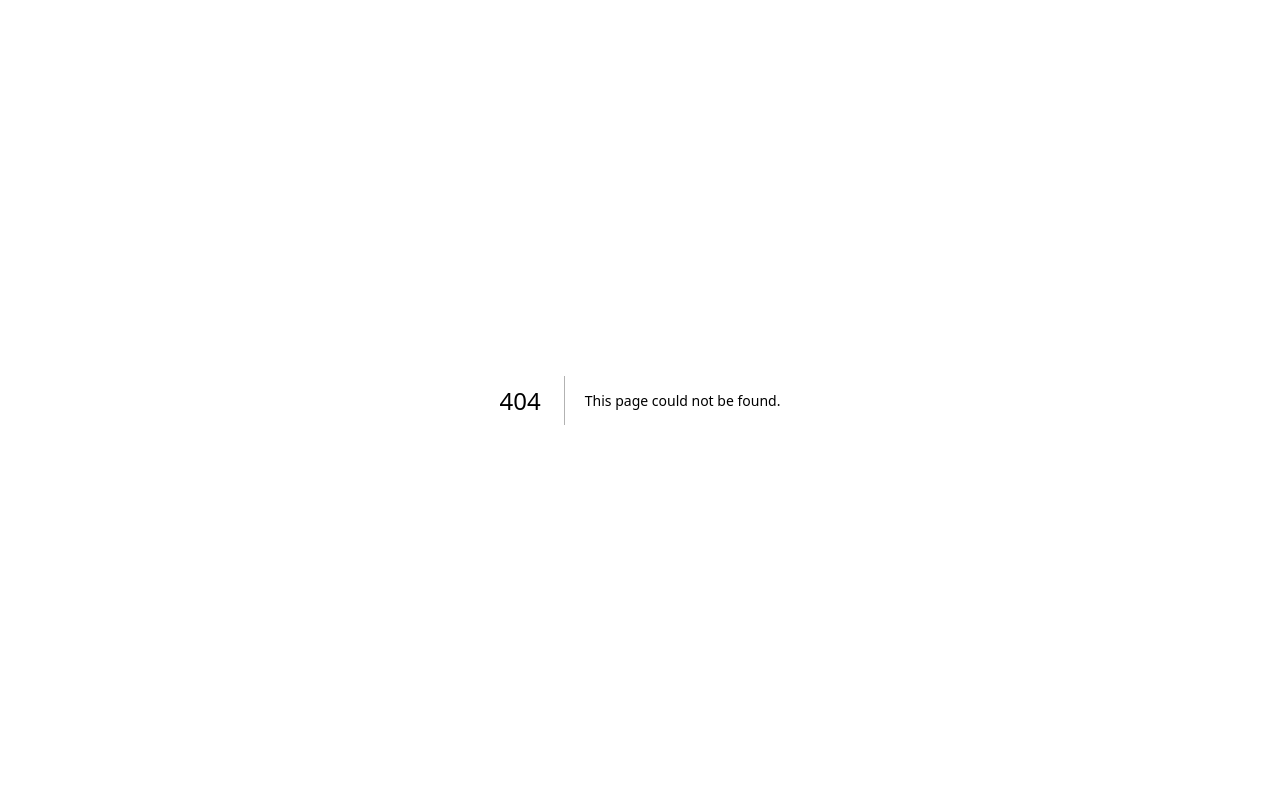
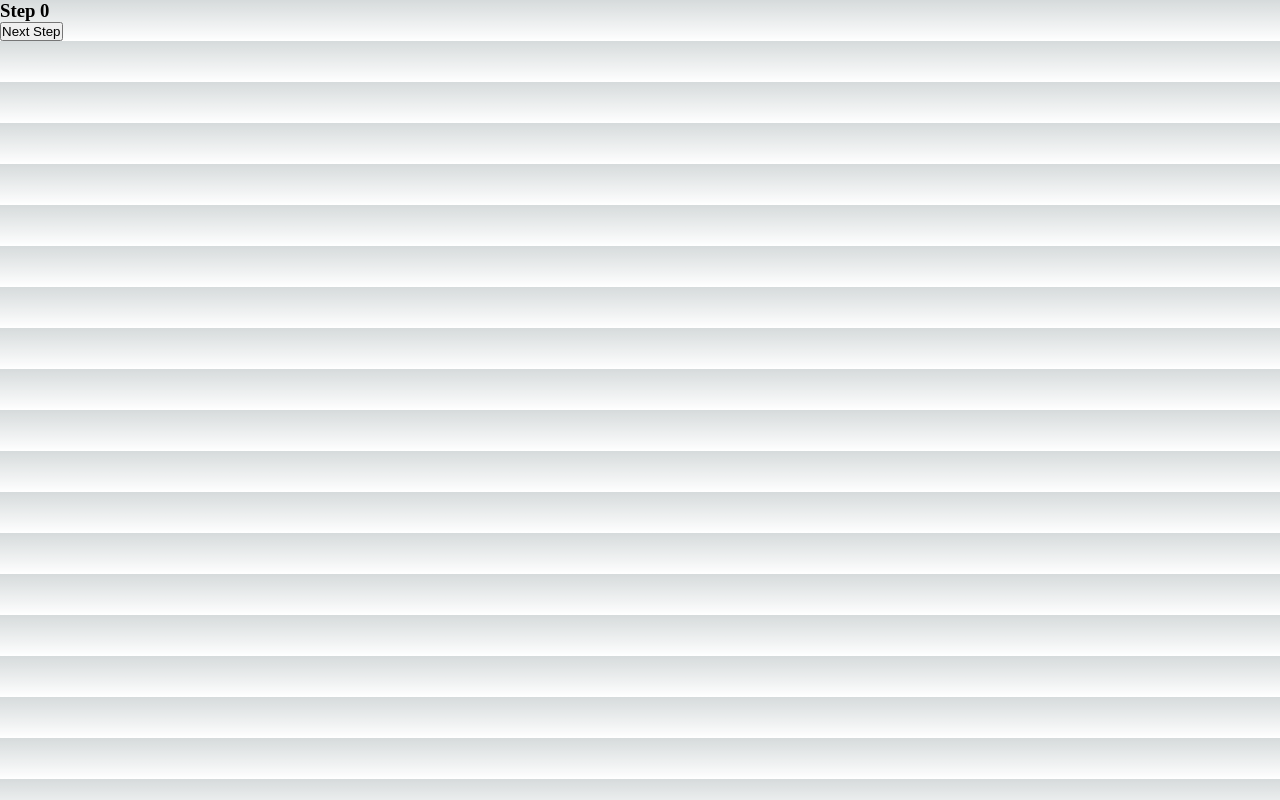
Before and after one commit to hisuihisui/next_js_found, a Next.js app in the folder next_app/: page /multipage in a window 1280 px wide. Before the commit this address had no page. Built offline with nearby package versions, Linux system fonts and the light colour scheme.

Commit message:
クエリパラメータを使用して状態を渡す

```diff
--- a/next_app/next.config.js
+++ b/next_app/next.config.js
@@ -1,6 +1,20 @@
 /** @type {import('next').NextConfig} */
 const nextConfig = {
   reactStrictMode: true,
+  // リライト設定
+  // source→destinationとして処理する
+  async rewrites() {
+    return [
+      {
+        source: "/personal",
+        destination: "/multipage?step=1",
+      },
+      {
+        source: "/confirm",
+        destination: "/multipage?step=2",
+      },
+    ];
+  }
 }
 
 module.exports = nextConfig
--- /dev/null
+++ b/next_app/src/pages/multipage/index.js
@@ -0,0 +1,35 @@
+import { useRouter } from "next/router";
+
+export default function MultiPage() {
+  const router = useRouter();
+  // queryパラメータの取得
+  // 文字列で取得される
+  const step = router.query.step ?? 0;
+
+  const goToStep = (_step, asPath) => {
+    router.push(`/multipage?step=${_step}`, asPath);
+  };
+
+  return (
+    <div>
+      {step == 0 && (
+        <>
+          <h3>Step {step}</h3>
+          <button onClick={() => goToStep(1, "/personal")}>Next Step</button>
+        </>
+      )}
+      {step == 1 && (
+        <>
+          <h3>Step {step}</h3>
+          <button onClick={() => goToStep(2, "/confirm")}>Next Step</button>
+        </>
+      )}
+      {step == 2 && (
+        <>
+          <h3>Step {step}</h3>
+          <button onClick={() => goToStep(0, "/multipage")}>Next Step</button>
+        </>
+      )}
+    </div>
+  );
+}
```
Also changed, not shown: 1 other file (tests, documents, lock files or other folders).
